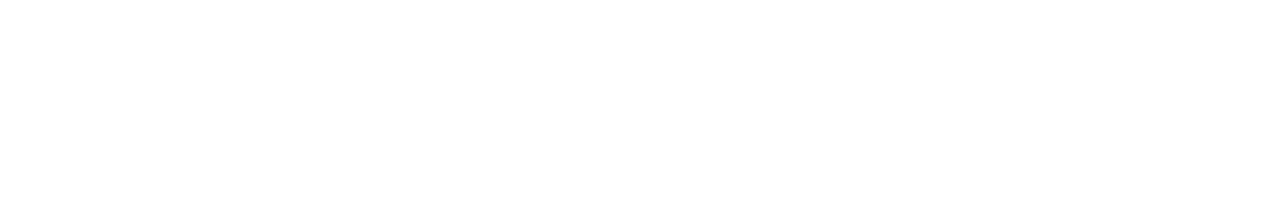
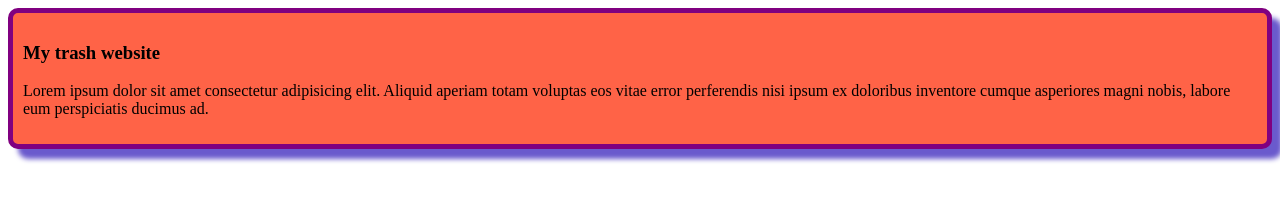
Before and after one commit to Himel-010/My-first-github-rep, a plain HTML site: page index.html in a window 1280 px wide. Drawn offline with Linux system fonts and the light colour scheme.

Commit message:
added something new

```diff
--- a/index.html
+++ b/index.html
@@ -3,9 +3,13 @@
 <head>
     <meta charset="UTF-8">
     <meta name="viewport" content="width=device-width, initial-scale=1.0">
+    <link rel="stylesheet" href="styles.css">
     <title>My first ever Github repo</title>
 </head>
 <body>
-
+    <div>
+        <h3>My trash website</h3>
+        <p>Lorem ipsum dolor sit amet consectetur adipisicing elit. Aliquid aperiam totam voluptas eos vitae error perferendis nisi ipsum ex doloribus inventore cumque asperiores magni nobis, labore eum perspiciatis ducimus ad.</p>
+    </div>
 </body>
 </html>
--- /dev/null
+++ b/styles.css
@@ -0,0 +1,7 @@
+div{
+    background-color: tomato;
+    padding: 10px;
+    border: 5px solid purple;
+    border-radius: 10px;
+    box-shadow: 10px 10px 5px slateblue;
+}
```
